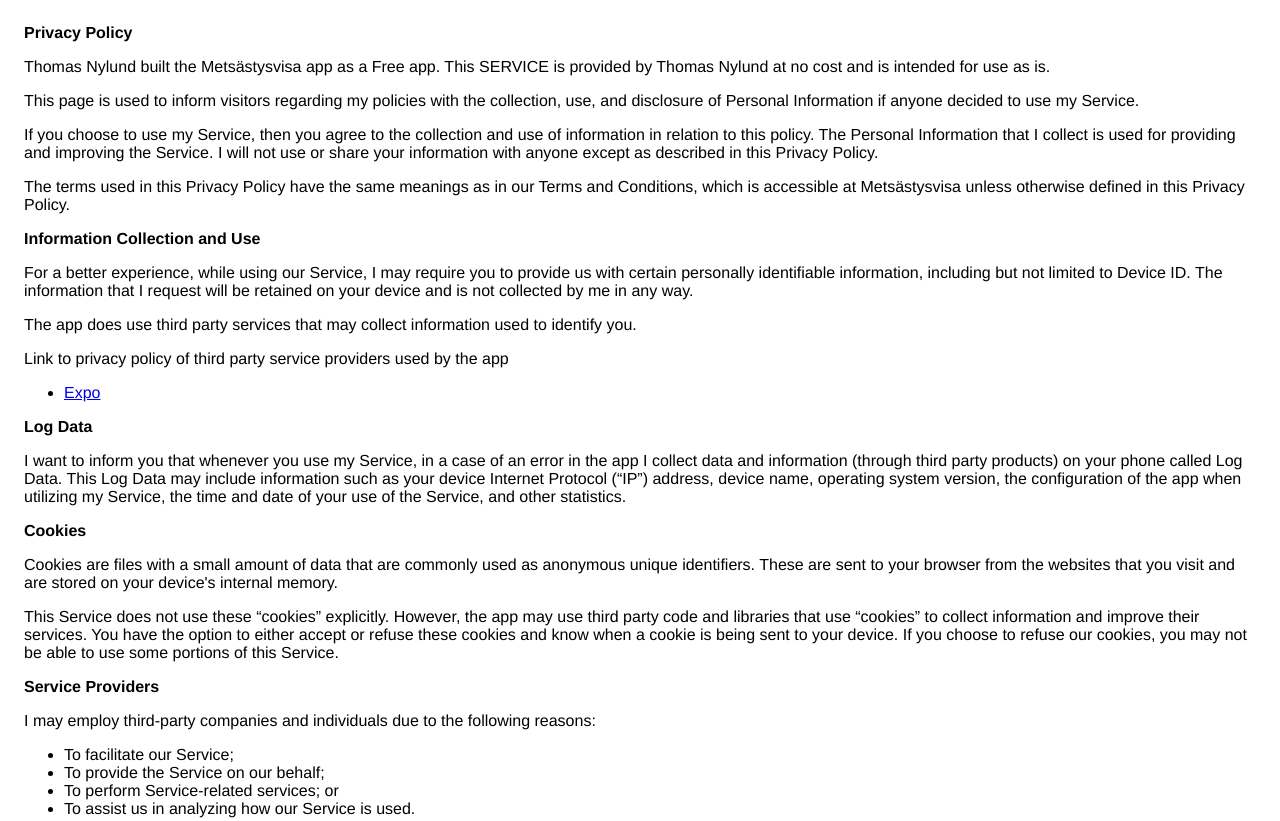
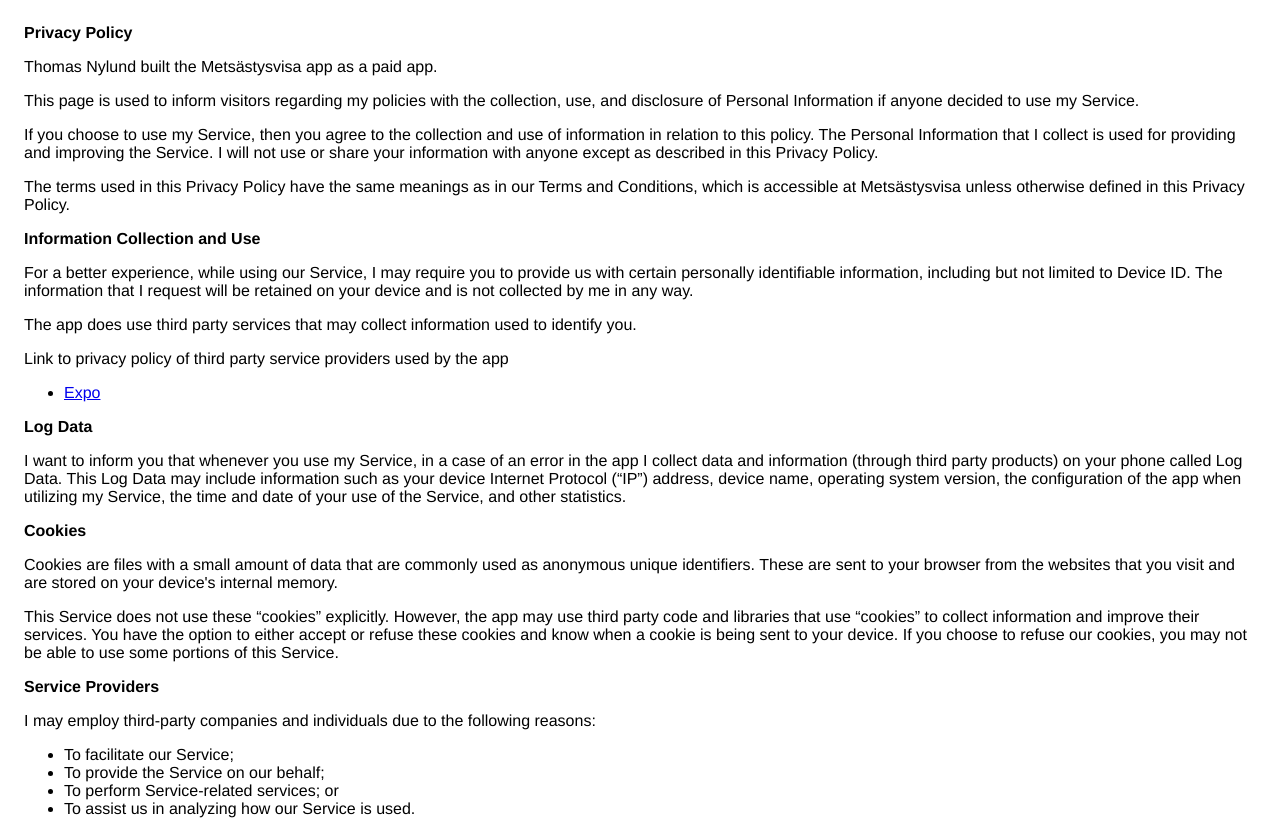
Before and after one commit to nylundOfficial/Metsastysvisa, a plain HTML site: page index.html in a window 1280 px wide. Shown: the top 821 px of the page. Drawn offline with Linux system fonts and the light colour scheme.

Commit message:
Update index.html

```diff
--- a/index.html
+++ b/index.html
@@ -9,9 +9,7 @@
     <body>
     <strong>Privacy Policy</strong> <p>
                   Thomas Nylund built the Metsästysvisa app as
-                  a Free app. This SERVICE is provided by
-                  Thomas Nylund at no cost and is intended for use as
-                  is.
+                  a paid app.
                 </p> <p>
                   This page is used to inform visitors regarding my
                   policies with the collection, use, and disclosure of Personal
```
